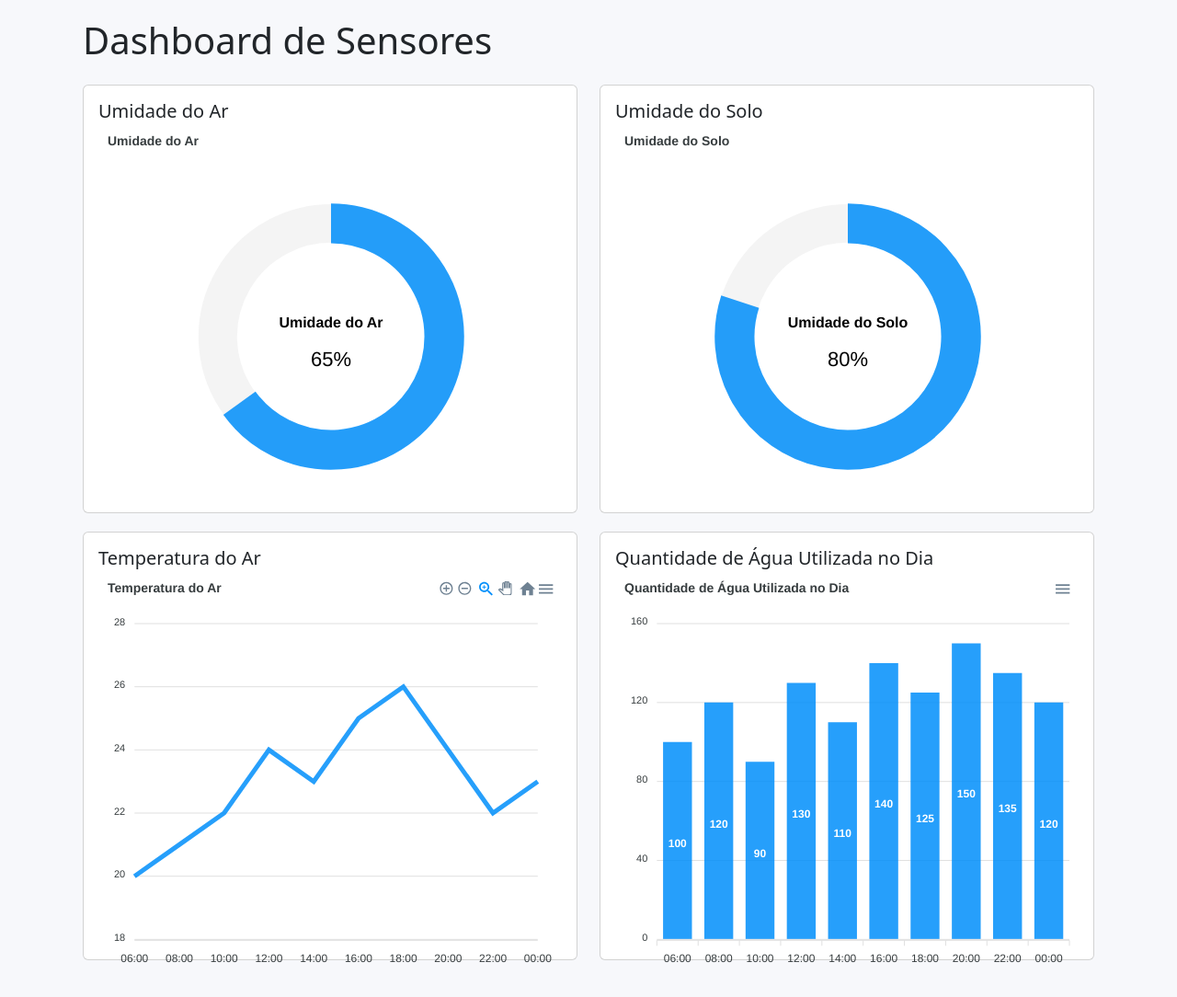
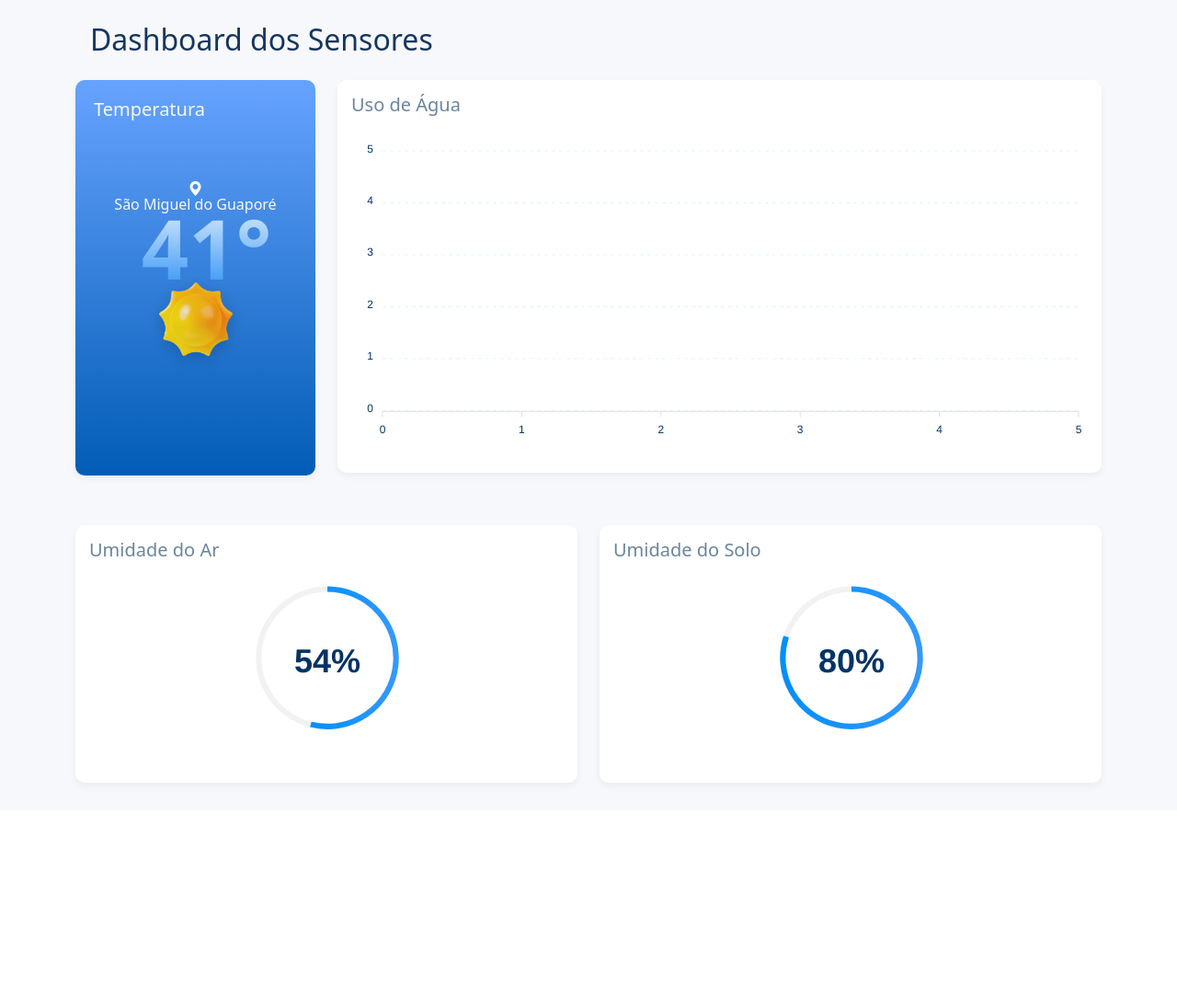
Before and after one commit to JuniorCarlini/sistema_de_irrigacao, a Django app: page / in a window 1280 px wide. Shown: the part 77-1161 px from the top of the page at 92% size. After the commit the page ends 933 px from the top, so only its background shows below. Run offline with Django 5.2, Linux system fonts and the light colour scheme; a user stored in the database is signed in; data comes from the database, SQL or seed files in the repository; data that the repository does not hold is empty; some libraries are stand-ins or nearby versions.

Commit message:
dashboard completed

```diff
--- a/templates/dashboard/html/dashboard.html
+++ b/templates/dashboard/html/dashboard.html
@@ -4,94 +4,90 @@
 <head>
     <meta charset="UTF-8">
     <meta name="viewport" content="width=device-width, initial-scale=1.0">
-    <link rel="shortcut icon" href="{% static '/icons/favicon.svg' %}" type="image/x-icon">
-    <title>Hydric | Dashboard</title>
+    <link rel="shortcut icon" href="{% static 'icons/favicon.svg' %}" type="image/x-icon">
+    <title>Hydric | Dashboard dos Sensores</title>
     <link href="https://cdn.jsdelivr.net/npm/bootstrap@5.3.0-alpha1/dist/css/bootstrap.min.css" rel="stylesheet">
     <script src="https://cdn.jsdelivr.net/npm/apexcharts"></script>
     <link rel="stylesheet" href="https://cdn.jsdelivr.net/npm/bootstrap-icons@1.11.3/font/bootstrap-icons.min.css">
     <link rel="stylesheet" href="{% static 'css/styles.css' %}">
+    <script src="https://unpkg.com/htmx.org@1.7.0"></script>
 </head>
 <body>
     {% include 'partials/html/navbar.html' %}
-    <div class="container dashboard-container">
-        <h1 class="mb-4">Dashboard de Sensores</h1>
-        <div class="row">
-            <div class="col-md-6">
-                <div class="card">
-                    <div class="card-body">
-                        <h5 class="card-title">Umidade do Ar</h5>
-                        <div id="chart-humidity-air" class="chart-container"></div>
+    <div class="container mt-4">
+        <h2 class="mt-4 mb-4 ms-3 text-color-primary">Dashboard dos Sensores</h2>
+        <!-- Temperatura Atual e Uso de Água lado a lado -->
+        <div class="row mt-4">
+            <div class="col-md-3">
+                <div class="container container-gradient-style">
+                    <h5 class="text-color-tertiary">Temperatura</h5>
+                    <h6 class="text-center icon-localization"><i class="bi bi-geo-alt-fill"></i></h6>
+                    <h6 class="text-center text-localization">São Miguel do Guaporé</h6>
+                    <div id="temperatureValue" class="text-center fw-bold ms-4 gradient-text">00°</div>
+                    <img class="d-block mx-auto icon-temp" src="{% static '/icons/sol.png' %}" alt="Ícone do Sol">
+                </div>
+            </div>
+            <div class="col-md-9">
+                <div class="container container-style">
+                    <h5 class="text-color-secondary">Uso de Água</h5>
+                    <div id="waterUsageChart"></div>
                 </div>
             </div>
         </div>
+        <!-- Gráficos de Umidade do Ar e Umidade do Solo lado a lado -->
+        <div class="row mt-4">
             <div class="col-md-6">
-                <div class="card">
-                    <div class="card-body">
-                        <h5 class="card-title">Umidade do Solo</h5>
-                        <div id="chart-humidity-soil" class="chart-container"></div>
-                    </div>
+                <div class="container container-style">
+                    <h5 class="text-color-secondary">Umidade do Ar</h5>
+                    <div id="chart-humidity-air"></div>
                 </div>
             </div>
             <div class="col-md-6">
-                <div class="card">
-                    <div class="card-body">
-                        <h5 class="card-title">Temperatura do Ar</h5>
-                        <div id="chart-temperature" class="chart-container"></div>
-                    </div>
-                </div>
-            </div>
-            <div class="col-md-6">
-                <div class="card">
-                    <div class="card-body">
-                        <h5 class="card-title">Quantidade de Água Utilizada no Dia</h5>
-                        <div id="chart-water-usage" class="chart-container"></div>
+                <div class="container container-style">
+                    <h5 class="text-color-secondary">Umidade do Solo</h5>
+                    <div id="chart-humidity-soil"></div>
                 </div>
             </div>
         </div>
     </div>
-    </div>
+
+    <script src="https://cdn.jsdelivr.net/npm/bootstrap@5.3.0-alpha1/dist/js/bootstrap.bundle.min.js"></script>
     <script>
-        // Gráfico de Temperatura do Ar
-        var optionsTemperature = {
-            chart: {
-                type: 'line',
-                height: '100%'
-            },
-            series: [{
-                name: 'Temperatura (°C)',
-                data: [20, 21, 22, 24, 23, 25, 26, 24, 22, 23]  // Exemplo de dados
-            }],
-            xaxis: {
-                categories: ['06:00', '08:00', '10:00', '12:00', '14:00', '16:00', '18:00', '20:00', '22:00', '00:00']
-            },
-            title: {
-                text: 'Temperatura do Ar',
-                align: 'left'
+        document.addEventListener('DOMContentLoaded', function () {
+            // Temperatura Atual (Apenas Texto)
+            function updateTemperature(temperature) {
+                const roundedTemperature = Math.round(temperature);
+                document.getElementById('temperatureValue').textContent = roundedTemperature + '°';
             }
-        };
-
-        var chartTemperature = new ApexCharts(document.querySelector("#chart-temperature"), optionsTemperature);
-        chartTemperature.render();
 
             // Gráfico de Umidade do Ar (Radial Bar)
             var optionsHumidityAir = {
                 chart: {
                     type: 'radialBar',
-                height: '100%'
+                    height: '120%', // Aumenta o tamanho do gráfico
+                    toolbar: {
+                        show: false
+                    }
                 },
-            series: [65],  // Exemplo de umidade do ar: 65%
+                series: [0], // Inicialmente vazio
                 plotOptions: {
                     radialBar: {
+                        hollow: {
+                            size: '75%', // Tamanho central, para maior destaque à porcentagem
+                        },
+                        track: {
+                            background: '#f0f0f0', // Cor do fundo do arco para maior contraste
+                            strokeWidth: '100%',
+                        },
                         dataLabels: {
+                            show: true,
                             name: {
-                            show: true,
-                            fontSize: '16px',
-                            color: '#000',
-                            offsetY: -10
+                                show: false // Remove o texto de nome de dentro do gráfico
                             },
                             value: {
-                            fontSize: '22px',
-                            color: '#000',
+                                fontSize: '36px', // Aumenta o tamanho do texto da porcentagem
+                                fontWeight: 'bold', // Deixa a porcentagem em negrito
+                                color: '#003366', // Cor azul para a porcentagem
                                 formatter: function(val) {
                                     return val + "%";
                                 }
@@ -99,35 +95,52 @@
                         }
                     }
                 },
-            labels: ['Umidade do Ar'],
-            title: {
-                text: 'Umidade do Ar',
-                align: 'left'
+                fill: {
+                    type: 'gradient',
+                    gradient: {
+                        shade: 'dark',
+                        type: 'horizontal',
+                        gradientToColors: ['#3399ff'],
+                        stops: [0, 100]
+                    }
+                },
+                labels: [], // Retira o rótulo "Umidade do Ar" de fora do gráfico
+                tooltip: {
+                    enabled: false // Desativa o tooltip ao passar o mouse
                 }
             };
 
             var chartHumidityAir = new ApexCharts(document.querySelector("#chart-humidity-air"), optionsHumidityAir);
             chartHumidityAir.render();
 
-        // Gráfico de Umidade do Solo (Radial Bar)
+            // Gráfico de Umidade do Solo (Radial Bar) estilizado
             var optionsHumiditySoil = {
                 chart: {
                     type: 'radialBar',
-                height: '100%'
+                    height: '120%', // Aumenta o tamanho do gráfico
+                    toolbar: {
+                        show: false
+                    }
                 },
-            series: [80],  // Exemplo de umidade do solo: 80%
+                series: [0], // Inicialmente vazio
                 plotOptions: {
                     radialBar: {
+                        hollow: {
+                            size: '75%', // Tamanho central, para maior destaque à porcentagem
+                        },
+                        track: {
+                            background: '#f0f0f0', // Cor do fundo do arco para maior contraste
+                            strokeWidth: '100%',
+                        },
                         dataLabels: {
+                            show: true,
                             name: {
-                            show: true,
-                            fontSize: '16px',
-                            color: '#000',
-                            offsetY: -10
+                                show: false // Remove o texto de nome de dentro do gráfico
                             },
                             value: {
-                            fontSize: '22px',
-                            color: '#000',
+                                fontSize: '36px', // Aumenta o tamanho do texto da porcentagem
+                                fontWeight: 'bold', // Deixa a porcentagem em negrito
+                                color: '#003366', // Cor azul para a porcentagem
                                 formatter: function(val) {
                                     return val + "%";
                                 }
@@ -135,38 +148,140 @@
                         }
                     }
                 },
-            labels: ['Umidade do Solo'],
-            title: {
-                text: 'Umidade do Solo',
-                align: 'left'
+                fill: {
+                    type: 'gradient',
+                    gradient: {
+                        shade: 'dark',
+                        type: 'horizontal',
+                        gradientToColors: ['#3399ff'],
+                        stops: [0, 100]
+                    }
+                },
+                labels: [], // Retira o rótulo "Umidade do Solo" de fora do gráfico
+                tooltip: {
+                    enabled: false // Desativa o tooltip ao passar o mouse
                 }
             };
 
             var chartHumiditySoil = new ApexCharts(document.querySelector("#chart-humidity-soil"), optionsHumiditySoil);
             chartHumiditySoil.render();
 
-        // Gráfico de Quantidade de Água Utilizada
-        var optionsWaterUsage = {
+
+            // Gráfico de Uso de Água estilizado
+            var waterUsageOptions = {
+                series: [{
+                    name: 'Uso de Água (L)',
+                    data: []
+                }],
                 chart: {
                     type: 'bar',
-                height: '100%'
+                    height: 350,
+                    toolbar: {
+                        show: false
+                    }
                 },
-            series: [{
-                name: 'Água Utilizada (litros)',
-                data: [100, 120, 90, 130, 110, 140, 125, 150, 135, 120]  // Exemplo de dados
+                plotOptions: {
+                    bar: {
+                        borderRadius: 10, // Cantos arredondados nas barras
+                        horizontal: false, // Barras verticais
+                        columnWidth: '50%', // Ajuste de largura das barras
+                        colors: {
+                            ranges: [{
+                                from: 0,
+                                to: 1000,
+                                color: '#66a3ff'
                             }],
+                            backgroundBarColors: ['#cce0ff'],
+                            backgroundBarOpacity: 0.2,
+                        }
+                    }
+                },
+                dataLabels: {
+                    enabled: false // Desativa os rótulos diretamente nas barras
+                },
+                colors: ['#003366', '#3399ff'], // Tons de azul para as barras
                 xaxis: {
-                categories: ['06:00', '08:00', '10:00', '12:00', '14:00', '16:00', '18:00', '20:00', '22:00', '00:00']
+                    categories: [],
+                    labels: {
+                        style: {
+                            colors: '#003366', // Cor dos rótulos no eixo X
+                            fontSize: '12px'
+                        }
+                    }
                 },
-            title: {
-                text: 'Quantidade de Água Utilizada no Dia',
-                align: 'left'
+                yaxis: {
+                    labels: {
+                        style: {
+                            colors: '#003366', // Cor dos rótulos no eixo Y
+                            fontSize: '12px'
+                        }
+                    }
+                },
+                grid: {
+                    borderColor: '#e6f2ff', // Cor da grade
+                    strokeDashArray: 4 // Grade pontilhada
+                },
+                tooltip: {
+                    theme: 'light', // Tema do tooltip
+                    style: {
+                        fontSize: '14px',
+                        colors: ['#003366']
+                    }
+                },
+                fill: {
+                    opacity: 0.9 // Tornar as barras um pouco translúcidas
                 }
             };
 
-        var chartWaterUsage = new ApexCharts(document.querySelector("#chart-water-usage"), optionsWaterUsage);
-        chartWaterUsage.render();
+            var waterUsageChart = new ApexCharts(document.querySelector("#waterUsageChart"), waterUsageOptions);
+            waterUsageChart.render();
+            // Função para atualizar os gráficos em tempo real
+            function updateCharts() {
+                // Atualiza temperatura e umidade
+                fetch("{% url 'get_data_collection_data' %}")
+                    .then(response => response.json())
+                    .then(data => {
+                        updateTemperature(data.temperature);
+                        chartHumidityAir.updateSeries([data.air_humidity]);
+                        chartHumiditySoil.updateSeries([data.soil_humidity]);
+                    })
+                    .catch(error => console.error('Erro ao atualizar os dados de temperatura e umidade:', error));
+
+                // Atualiza gráfico de uso de água
+                fetch("{% url 'get_water_usage_data' %}")
+                    .then(response => response.json())
+                    .then(data => {
+                        waterUsageChart.updateSeries([{
+                            data: data.water_used
+                        }]);
+                        waterUsageChart.updateOptions({
+                            xaxis: {
+                                categories: data.labels
+                            }
+                        });
+                    })
+                    .catch(error => console.error('Erro ao atualizar o uso de água:', error));
+            }
+
+            // Carregar os gráficos imediatamente quando a página é carregada
+            updateCharts();
+
+            // Atualizar os gráficos a cada 10 segundos
+            setInterval(updateCharts, 10000);
+        });
     </script>
-    <script src="https://cdn.jsdelivr.net/npm/bootstrap@5.3.0-alpha1/dist/js/bootstrap.bundle.min.js"></script>
+    <script>
+        document.addEventListener("DOMContentLoaded", function() {
+            const currentHour = new Date().getHours();
+            const weatherIcon = document.getElementById("weatherIcon");
+
+            // Troca para o ícone da lua se for noite
+            if (currentHour >= 18 || currentHour < 6) {
+                weatherIcon.src = "{% static 'icons/lua.png' %}";
+            } else {
+                weatherIcon.src = "{% static 'icons/sol.png' %}";
+            }
+        });
+    </script>
 </body>
 </html>
```
Also changed, not shown: static/icons/lua.png (added), static/icons/sol.png (added). Lines whose indentation alone changed are shown as unchanged.
